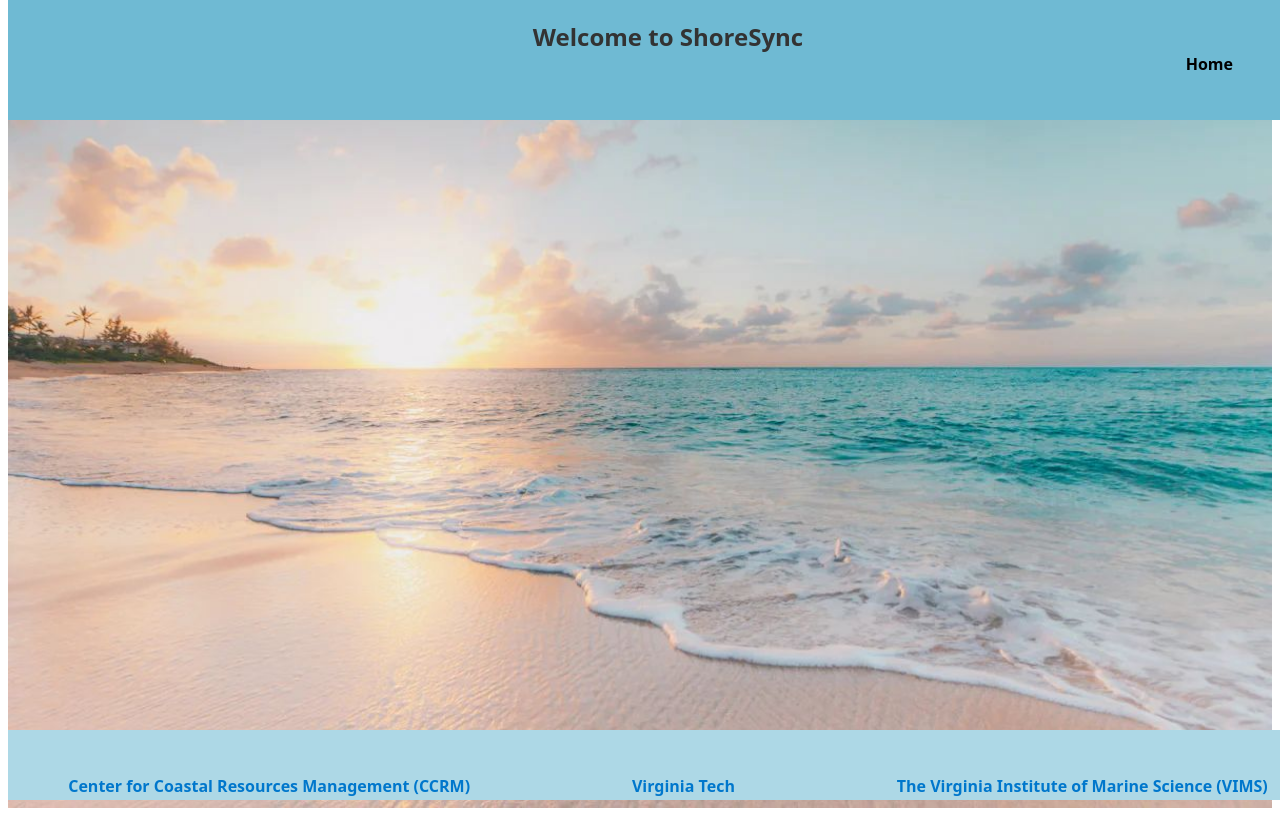
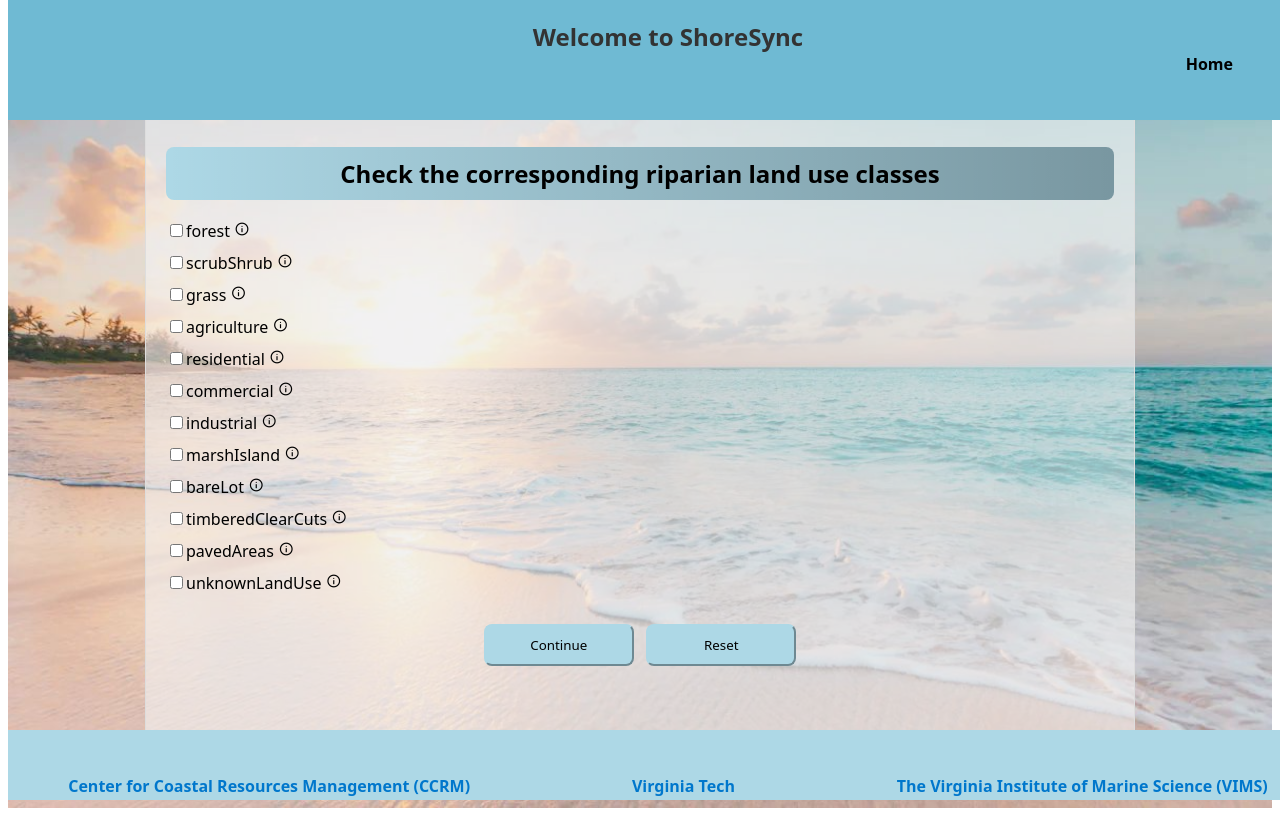
Before and after one commit to nikhilrouth/Shoresync, a React (Create React App) app: page / in a window 1280 px wide. Built offline with nearby package versions, Linux system fonts and the light colour scheme.

Commit message:
Changes with App.jsx

```diff
--- a/src/App.jsx
+++ b/src/App.jsx
@@ -75,13 +75,13 @@ function App() {
         <>
         {/* {!loggedIn && <Login setFormComponent={setFormComponent} />} */}
             <Header setFormComponent={setFormComponent}/>
-            {/* {formComponent === 0 && <LandUseForm setFormComponent={setFormComponent} allFormsData={allFormsData} setAllFormsData={setAllFormsData} />}
+            {formComponent === 0 && <LandUseForm setFormComponent={setFormComponent} allFormsData={allFormsData} setAllFormsData={setAllFormsData} />}
             {formComponent === 1 && <BankAttributesForm setFormComponent={setFormComponent} allFormsData={allFormsData} setAllFormsData={setAllFormsData} />}
             {formComponent === 2 && <ShorelineFeaturesForm setFormComponent={setFormComponent} allFormsData={allFormsData} setAllFormsData={setAllFormsData} />}
             {formComponent === 3 && <FinalSubmitForm setFormComponent={setFormComponent} allFormsData={allFormsData} setAllFormsData={setAllFormsData} />}
-            {formComponent === 4 && <ThanksPage setFormComponent={setFormComponent} allFormsData={allFormsData} setAllFormsData={setAllFormsData} />} */}
+            {formComponent === 4 && <ThanksPage setFormComponent={setFormComponent} allFormsData={allFormsData} setAllFormsData={setAllFormsData} />}
 
-            <Header onLogout={handleLogout} />
+            {/* <Header onLogout={handleLogout} /> */}
             {/* {!loggedIn ? (
               <>
                 {formComponent === 0 && <Login onLogin={handleLogin} />}
```
